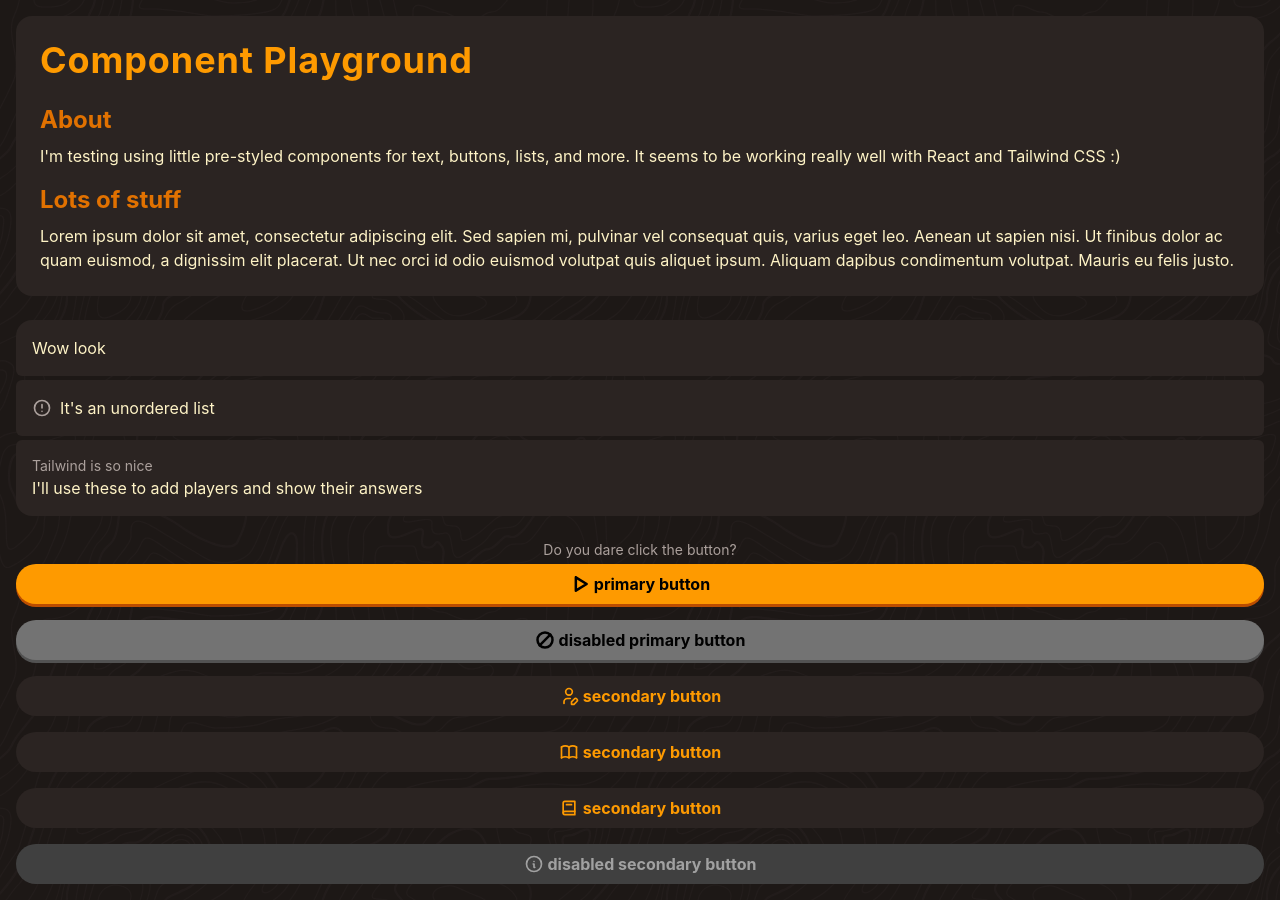
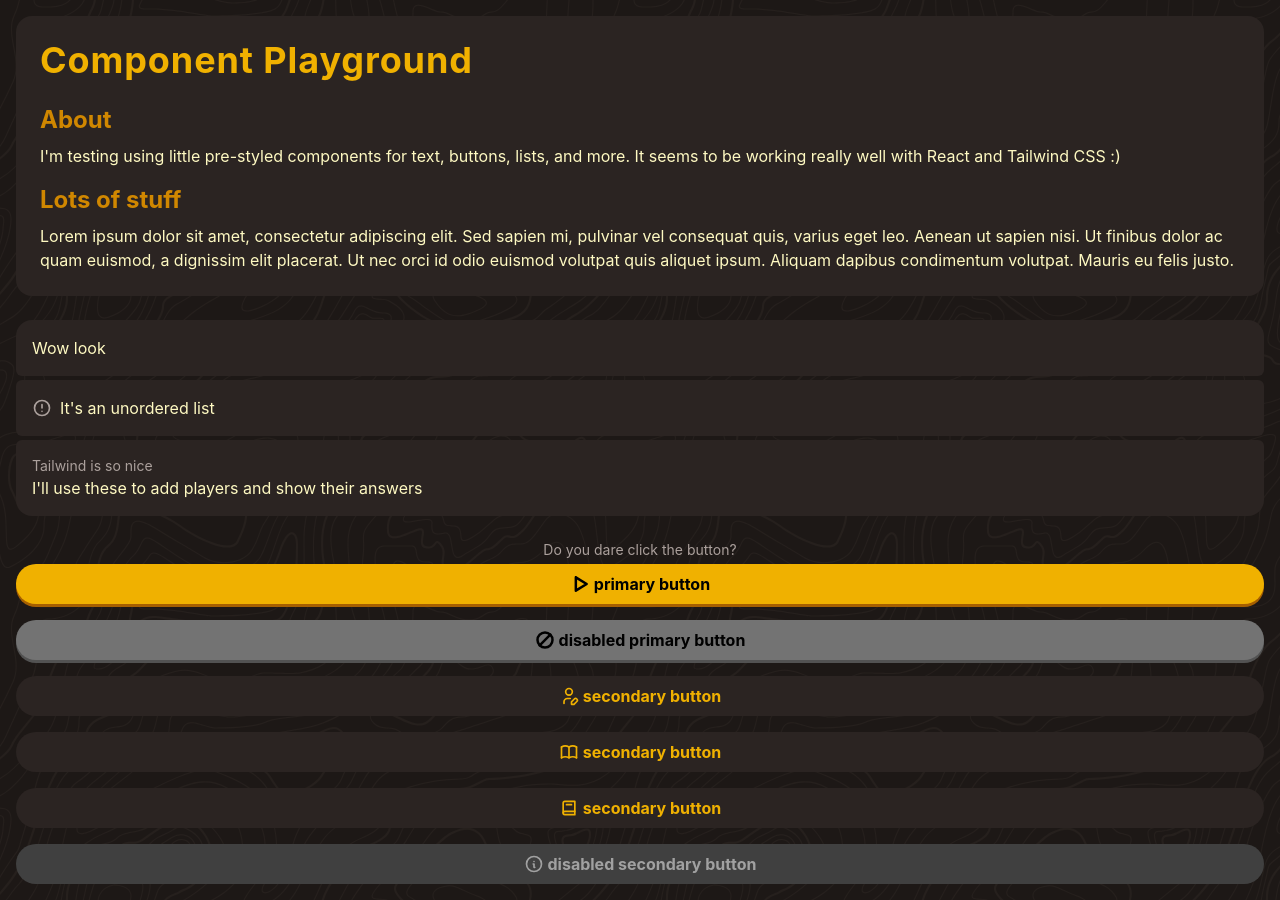
Before and after one commit to SoupCat-Py/impostor-game, a React (Vite) app: page / in a window 1280 px wide. Built offline with nearby package versions, Linux system fonts and the light colour scheme.

Commit message:
changed colors from amber and emerald to yellow and rose

```diff
--- a/index.html
+++ b/index.html
@@ -10,7 +10,7 @@
     <link href="/src/root.css" rel="stylesheet">
 
   </head>
-  <body class="bg-olive-200 dark:bg-taupe-900">
+  <body class="bg-rose-100 dark:bg-taupe-900">
     <div id="root"></div>
     <script type="module" src="/src/main.tsx"></script>
   </body>
--- a/src/App.tsx
+++ b/src/App.tsx
@@ -20,7 +20,7 @@ import { List, ListItem } from "./components/Lists"
 export default function App() {
   return (
   <section className="flex flex-col p-4 gap-6">
-    <div className={`flex flex-col align-top justify-start p-6 gap-6 rounded-2xl bg-olive-50 dark:bg-taupe-800`}>
+    <div className={`flex flex-col align-top justify-start p-6 gap-6 rounded-2xl bg-neutral-50 dark:bg-taupe-800`}>
       <div className={"flex flex-col align-top justify-start gap-2"}>
         <H1>Component Playground</H1>
         <H2>About</H2>
--- a/src/components/Button.tsx
+++ b/src/components/Button.tsx
@@ -22,23 +22,23 @@ export default function Button({label, children, primary = false, icon, isDisabl
             className={`
                 flex justify-center items-center py-2 gap-1 w-full
                 rounded-full font-bold
-                focus-visible:outline-3 outline-offset-4 outline-emerald-800 dark:outline-amber-200
+                focus-visible:outline-3 outline-offset-4 outline-rose-800 dark:outline-yellow-200
                 cursor-pointer select-none
                 transition duration-75
                 ${primary
-                    ? "bg-emerald-500 disabled:bg-neutral-400 dark:bg-amber-500 dark:disabled:bg-neutral-500"
-                    : "bg-emerald-50 disabled:bg-neutral-300 dark:bg-taupe-800 disabled:dark:bg-neutral-700"
+                    ? "bg-rose-500 disabled:bg-neutral-400 dark:bg-yellow-500 dark:disabled:bg-neutral-500"
+                    : "bg-rose-50 disabled:bg-neutral-300 dark:bg-taupe-800 disabled:dark:bg-neutral-700"
                 }
                 ${primary
                     ? "text-white dark:text-black"
-                    : "text-emerald-800 disabled:text-neutral-500 dark:text-amber-500 disabled:dark:text-neutral-400"
+                    : "text-rose-800 disabled:text-neutral-500 dark:text-yellow-500 disabled:dark:text-neutral-400"
                 }
                 ${primary
-                    ? "shadow-emerald-800 disabled:shadow-neutral-700 dark:shadow-amber-700 disabled:dark:shadow-neutral-600 shadow-[0_3px_0_0] active:enabled:shadow-none active:enabled:translate-y-[3px]"
-                    : "shadow-none active:bg-emerald-50 dark:active:bg-taupe-800"}
+                    ? "shadow-rose-800 disabled:shadow-neutral-700 dark:shadow-yellow-700 disabled:dark:shadow-neutral-600 shadow-[0_3px_0_0] active:enabled:shadow-none active:enabled:translate-y-[3px]"
+                    : "shadow-none"}
                 ${primary
-                    ? "hover:enabled:bg-emerald-600 hover:enabled:dark:bg-amber-600"
-                    : "hover:enabled:bg-olive-300 hover:enabled:dark:bg-taupe-700"}
+                    ? "hover:enabled:bg-rose-600 hover:enabled:dark:bg-yellow-600"
+                    : "hover:enabled:bg-rose-200 hover:enabled:dark:bg-taupe-700"}
             `}
         >
             {icon
--- a/src/components/Lists.tsx
+++ b/src/components/Lists.tsx
@@ -14,7 +14,7 @@ export function List({ children }: ListProps) {
 
 export function ListItem({ children }: ListProps) {
     return (
-        <li className="bg-olive-50 dark:bg-taupe-800 text-emerald-900 dark:text-amber-50 p-4 mb-1 last:mb-0 rounded-md first:rounded-t-2xl last:rounded-b-2xl">
+        <li className="bg-neutral-50 dark:bg-taupe-800 text-emerald-900 dark:text-amber-50 p-4 mb-1 last:mb-0 rounded-md first:rounded-t-2xl last:rounded-b-2xl">
             {children}
         </li>
     )
--- a/src/components/Text.tsx
+++ b/src/components/Text.tsx
@@ -7,7 +7,7 @@ type TextProps = {
 
 export function H1({children}:TextProps) {
   return (
-    <h1 className="text-4xl pb-2 font-bold tracking-wide text-emerald-700 dark:text-amber-500">
+    <h1 className="text-4xl pb-2 font-bold tracking-wide text-rose-700 dark:text-yellow-500">
       {children}
     </h1>
   )
@@ -21,7 +21,7 @@ export function H1({children}:TextProps) {
 
 export function H2({children}:TextProps) {
   return (
-    <h2 className="text-2xl pt-2 font-bold text-emerald-600 dark:text-amber-600">
+    <h2 className="text-2xl pt-2 font-bold text-rose-600 dark:text-yellow-600">
       {children}
     </h2>
   )
@@ -29,7 +29,7 @@ export function H2({children}:TextProps) {
 
 export function Para({children}:TextProps) {
   return (
-    <p className="text-md text-emerald-900 dark:text-amber-100">
+    <p className="text-md text-rose-900 dark:text-yellow-100">
       {children}
     </p>
   )
@@ -37,7 +37,7 @@ export function Para({children}:TextProps) {
 
 export function Small({children}:TextProps) {
   return (
-    <p className="text-sm text-emerald-800 dark:text-taupe-400">
+    <p className="text-sm text-rose-800 dark:text-taupe-400">
       {children}
     </p>
   )
```
Also changed, not shown: src/root.css.
